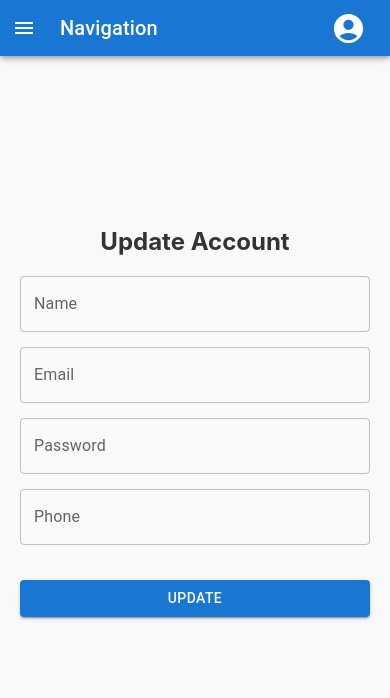
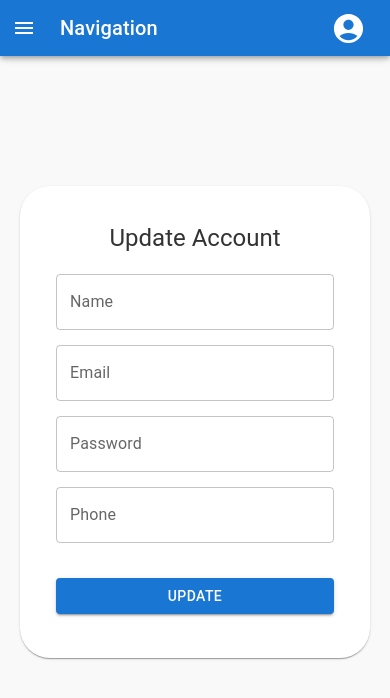
Before and after one commit to Andyfer004/Proyecto_Software_Frontend, a React Native app: screen /update-account in a window 390 px wide. Shown: the top 698 px of the page. Built offline with nearby package versions, Linux system fonts and the light colour scheme.

Commit message:
feat: cambios en el update account

```diff
--- a/src/views/UpdateAccount.tsx
+++ b/src/views/UpdateAccount.tsx
@@ -1,6 +1,6 @@
 import React, { useState } from "react";
 import { View, Text, StyleSheet } from "react-native";
-import { Button, TextField } from "@mui/material";
+import { Button, TextField, Card, CardContent, Typography } from "@mui/material";
 
 const UpdateAccountScreen: React.FC = () => {
   const [name, setName] = useState('');
@@ -24,7 +24,11 @@ const UpdateAccountScreen: React.FC = () => {
 
   return (
     <View style={styles.container}>
-      <Text style={styles.heading}>Update Account</Text>
+      <Card style={styles.card}>
+        <CardContent>
+          <Typography variant="h5" textAlign={"center"} style={styles.heading}>
+            Update Account
+          </Typography>
           <View style={styles.form}>
             <TextField
               label="Name"
@@ -32,7 +36,7 @@ const UpdateAccountScreen: React.FC = () => {
               onChange={(e) => setName(e.target.value)}
               fullWidth
               style={styles.input}
-          variant="outlined" // Agrega bordes al TextField
+              variant="outlined"
             />
             <TextField
               label="Email"
@@ -65,11 +69,13 @@ const UpdateAccountScreen: React.FC = () => {
               color="primary"
               onClick={handleUpdate}
               style={styles.button}
-          fullWidth // Botón ocupa todo el ancho disponible
+              fullWidth
             >
               Update
             </Button>
           </View>
+        </CardContent>
+      </Card>
     </View>
   );
 };
@@ -80,25 +86,27 @@ const styles = StyleSheet.create({
     justifyContent: "center",
     alignItems: "center",
     padding: 20,
-    backgroundColor: '#f9f9f9', // Fondo más claro
+    backgroundColor: '#f9f9f9',
+  },
+  card: {
+    width: '100%',
+    maxWidth: 500, // Ancho máximo de la tarjeta
+    padding: 20,
+    borderRadius: 30,
   },
   heading: {
-    fontSize: 24,
-    fontWeight: "bold",
     marginBottom: 20,
-    color: '#333', // Color de texto más oscuro
+    color: '#333',
   },
   form: {
-    width: '100%', // Asegúrate de que el formulario ocupe el ancho completo
-    maxWidth: 400, // Ancho máximo para mantener el diseño
+    width: '100%',
   },
   input: {
-    marginBottom: 15, // Aumenta el margen entre los campos
+    marginBottom: 15,
   },
   button: {
     marginTop: 20,
   },
-
 });
 
 export default UpdateAccountScreen;
```
Lines whose indentation alone changed are shown as unchanged.
